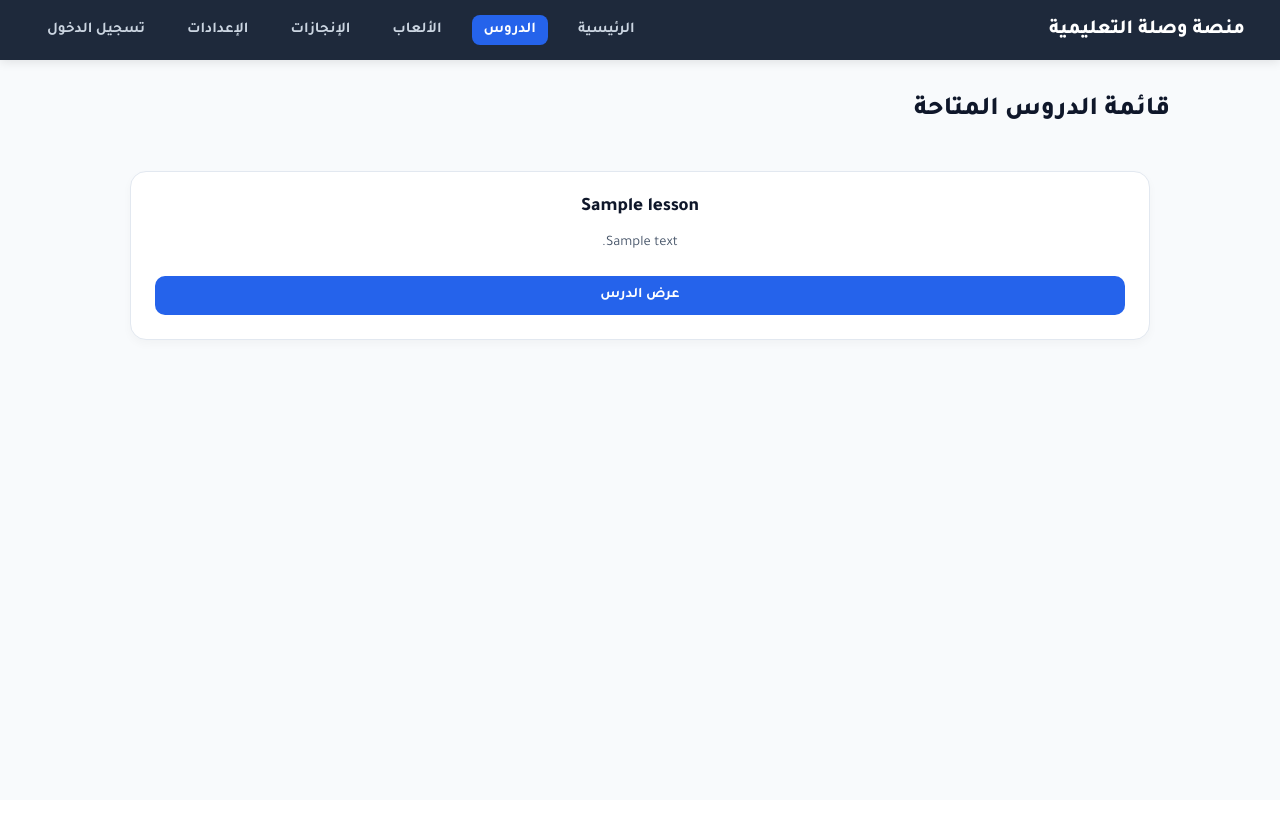
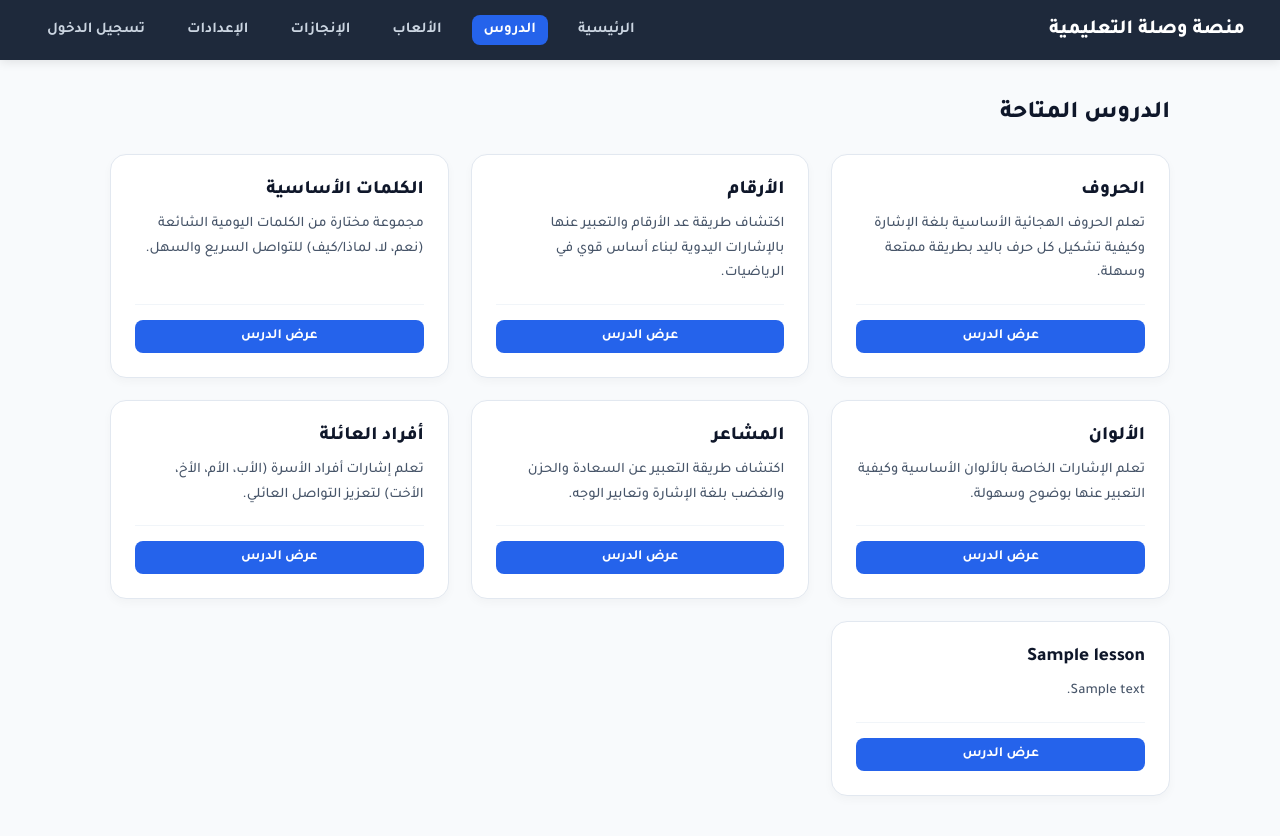
Before and after one commit to aseelmunshi60-ux/project, a PHP site: page /lesson.php in a window 1280 px wide. Before the commit the page ends 341 px from the top, so only its background shows below. Run offline with PHP 8.4, Linux system fonts and the light colour scheme; tables that the repository leaves empty or names only in its code hold one stand-in row (values such as "Sample post").

Commit message:
Add lesson

```diff
--- a/lesson.php
+++ b/lesson.php
@@ -3,136 +3,130 @@ if (session_status() === PHP_SESSION_NONE) {
     session_start();
 }
 include 'db_connect.php';
+
+// 1. الدروس الـ 6 الأساسية والثابتة
+$lessons = [
+    [
+        'id' => 1,
+        'title' => 'الحروف',
+        'description' => 'تعلم الحروف الهجائية الأساسية بلغة الإشارة وكيفية تشكيل كل حرف باليد بطريقة ممتعة وسهلة.',
+        'icon' => '☝️'
+    ],
+    [
+        'id' => 2,
+        'title' => 'الأرقام',
+        'description' => 'اكتشاف طريقة عد الأرقام والتعبير عنها بالإشارات اليدوية لبناء أساس قوي في الرياضيات.',
+        'icon' => '👉'
+    ],
+    [
+        'id' => 3,
+        'title' => 'الكلمات الأساسية',
+        'description' => 'مجموعة مختارة من الكلمات اليومية الشائعة (نعم، لا، لماذا/كيف) للتواصل السريع والسهل.',
+        'icon' => '👌'
+    ],
+    [
+        'id' => 4,
+        'title' => 'الألوان',
+        'description' => 'تعلم الإشارات الخاصة بالألوان الأساسية وكيفية التعبير عنها بوضوح وسهولة.',
+        'icon' => '🤏'
+    ],
+    [
+        'id' => 5,
+        'title' => 'المشاعر',
+        'description' => 'اكتشاف طريقة التعبير عن السعادة والحزن والغضب بلغة الإشارة وتعابير الوجه.',
+        'icon' => '😊'
+    ],
+    [
+        'id' => 6,
+        'title' => 'أفراد العائلة',
+        'description' => 'تعلم إشارات أفراد الأسرة (الأب، الأم، الأخ، الأخت) لتعزيز التواصل العائلي.',
+        'icon' => '👨'
+    ]
+];
+
+// 2. دمج الدروس الموجودة في قاعدة البيانات مع الدروس الـ 6 بأمان
+if (isset($conn)) {
+    try {
+        $res = @mysqli_query($conn, "SELECT * FROM lesson");
+        if ($res && mysqli_num_rows($res) > 0) {
+            while ($row = mysqli_fetch_assoc($res)) {
+                $db_title = trim($row['title'] ?? '');
+                if ($db_title === '') {
+                    continue;
+                }
+
+                $exists = false;
+                foreach ($lessons as $l) {
+                    if ($l['title'] === $db_title) {
+                        $exists = true;
+                        break;
+                    }
+                }
+
+                if (!$exists) {
+                    $raw_desc = $row['content'] ?? $row['description'] ?? 'محتوى تعليمي تفاعلي.';
+                    // إخفاء سطر رابط الفيديو إن وجد داخل content ليبقى الوصف نظيفاً في القائمة
+                    $clean_desc = trim(preg_replace('/\s*رابط الفيديو:\s*https?:\/\/\S+/iu', '', $raw_desc));
+                    if ($clean_desc === '') {
+                        $clean_desc = 'محتوى تعليمي تفاعلي.';
+                    }
+
+                    $lessons[] = [
+                        'id' => $row['lesson_id'] ?? $row['id'] ?? 99,
+                        'title' => $db_title,
+                        'description' => $clean_desc,
+                        'icon' => $row['icon'] ?? '📚'
+                    ];
+                }
+            }
+        }
+    } catch (Throwable $e) {
+    }
+}
+
+function e($s) {
+    return htmlspecialchars((string)$s, ENT_QUOTES, 'UTF-8');
+}
 ?>
 <!DOCTYPE html>
 <html lang="ar" dir="rtl">
 <head>
 <meta charset="UTF-8">
-    <meta name="viewport" content="width=device-width, initial-scale=1.0">
-    <title>قائمة الدروس - منصة وصلة التعليمية</title>
+<meta name="viewport" content="width=device-width, initial-scale=1">
+<title>الدروس المتاحة - منصة وصلة التعليمية</title>
 <link href="https://fonts.googleapis.com/css2?family=Tajawal:wght@400;500;700;800&display=swap" rel="stylesheet">
 <link rel="stylesheet" href="style.css">
 <style>
-        * {
-            box-sizing: border-box;
-        }
-        /* تنسيق الهيدر بعرض الشاشة الكامل */
-        .main-header {
-            background-color: #1e293b;
-            color: #ffffff;
-            padding: 15px 35px;
-            width: 100%;
-            box-shadow: 0 2px 10px rgba(0, 0, 0, 0.1);
-        }
-        .nav-container {
-            width: 100%;
-            display: flex;
-            justify-content: space-between;
-            align-items: center;
-            flex-wrap: wrap;
-            gap: 15px;
-        }
-        .logo-title {
-            font-size: 20px;
-            font-weight: 800;
-            color: #ffffff;
-        }
-        .nav-links {
-            display: flex;
-            gap: 18px;
-            align-items: center;
-            flex-wrap: wrap;
-        }
-        .nav-links a {
-            color: #cbd5e1;
-            text-decoration: none;
-            font-size: 15px;
-            font-weight: 600;
-            padding: 6px 12px;
-            border-radius: 8px;
-            transition: all 0.2s ease;
-        }
-        .nav-links a:hover, .nav-links a.active {
-            color: #ffffff;
-            background-color: #2563eb;
-        }
+    * { box-sizing: border-box; margin: 0; padding: 0; }
+    body { font-family: 'Tajawal', sans-serif; background: #f8fafc; color: #1e293b; min-height: 100vh; }
 
-        /* تنسيق الصفحة والكروت */
-        body {
-            font-family: 'Tajawal', sans-serif;
-            background-color: #f8fafc;
-            color: #1e293b;
-            margin: 0;
-        }
-        .container {
-            max-width: 1100px;
-            margin: 35px auto;
-            padding: 0 20px;
-        }
-        .page-title {
-            font-size: 26px;
-            font-weight: 800;
-            color: #0f172a;
-            margin-bottom: 25px;
-            text-align: right;
-        }
-        .cards-grid {
-            display: grid;
-            grid-template-columns: repeat(auto-fit, minmax(260px, 1fr));
-            gap: 22px;
-        }
-        .card {
-            background: #ffffff;
-            border: 1px solid #e2e8f0;
-            border-radius: 16px;
-            padding: 24px;
-            display: flex;
-            flex-direction: column;
-            justify-content: space-between;
-            box-shadow: 0 4px 10px rgba(0, 0, 0, 0.03);
-            transition: all 0.25s ease;
-        }
-        .card:hover {
-            transform: translateY(-4px);
-            border-color: #2563eb;
-            box-shadow: 0 10px 20px rgba(37, 99, 235, 0.08);
-        }
-        .card h3 {
-            font-size: 19px;
-            font-weight: 800;
-            color: #0f172a;
-            margin: 0 0 12px 0;
-        }
-        .card p {
-            font-size: 14.5px;
-            color: #475569;
-            line-height: 1.7;
-            margin: 0 0 20px 0;
-        }
-        .card-btn {
-            display: block;
-            text-align: center;
-            background: #2563eb;
-            color: #ffffff;
-            text-decoration: none;
-            padding: 11px 16px;
-            border-radius: 10px;
-            font-weight: 700;
-            font-size: 14.5px;
-            transition: background 0.2s ease;
-        }
-        .card-btn:hover {
-            background: #1d4ed8;
-        }
+    .main-header { background-color: #1e293b; color: #ffffff; padding: 15px 35px; width: 100%; box-shadow: 0 2px 10px rgba(0, 0, 0, 0.1); }
+    .nav-container { width: 100%; display: flex; justify-content: space-between; align-items: center; flex-wrap: wrap; gap: 15px; }
+    .logo-title { font-size: 20px; font-weight: 800; color: #ffffff; }
+    .nav-links { display: flex; gap: 18px; align-items: center; flex-wrap: wrap; }
+    .nav-links a { color: #cbd5e1; text-decoration: none; font-size: 15px; font-weight: 600; padding: 6px 12px; border-radius: 8px; transition: all 0.2s ease; }
+    .nav-links a:hover, .nav-links a.active { color: #ffffff; background-color: #2563eb; }
+
+    .container { width: 100%; max-width: 1100px; margin: 0 auto; padding: 40px 20px; }
+    .page-header { margin-bottom: 25px; text-align: right; }
+    .page-header h1 { font-size: 24px; font-weight: 800; color: #0f172a; }
+
+    .lessons-grid { display: grid; grid-template-columns: repeat(auto-fit, minmax(260px, 1fr)); gap: 22px; }
+    .lesson-card { background: #ffffff; border-radius: 16px; padding: 24px; box-shadow: 0 4px 10px rgba(0, 0, 0, 0.03); border: 1px solid #e2e8f0; color: #1e293b; display: flex; flex-direction: column; justify-content: space-between; transition: transform 0.25s, box-shadow 0.25s; }
+    .lesson-card:hover { transform: translateY(-4px); border-color: #2563eb; box-shadow: 0 10px 20px rgba(37, 99, 235, 0.08); }
+    .lesson-info h2 { font-size: 19px; font-weight: 800; color: #0f172a; margin-bottom: 10px; }
+    .lesson-info p { font-size: 14.5px; color: #475569; font-weight: 500; line-height: 1.7; margin-bottom: 18px; }
+    .lesson-footer { display: flex; justify-content: space-between; align-items: center; border-top: 1px solid #f1f5f9; padding-top: 15px; }
+    .lesson-icon { font-size: 32px; }
+    .card-btn { background: #2563eb; color: #ffffff; padding: 8px 16px; border-radius: 8px; font-size: 14px; font-weight: 700; text-decoration: none; display: block; text-align: center; width: 100%; }
+    .card-btn:hover { background: #1d4ed8; }
 </style>
 </head>
 <body>
 
-    <!-- القائمة العلوية -->
     <header class="main-header">
         <div class="nav-container">
             <div class="logo-title">منصة وصلة التعليمية</div>
-
             <nav class="nav-links">
                 <a href="index.php">الرئيسية</a>
                 <a href="lesson.php" class="active">الدروس</a>
@@ -148,79 +142,23 @@ include 'db_connect.php';
         </div>
     </header>
 
-    <!-- المحتوى الرئيسي -->
     <main class="container">
-        <h2 class="page-title">قائمة الدروس المتاحة</h2>
-
-        <!-- شبكة الكروت -->
-        <div class="cards-grid">
-            <?php
-            $query = "SELECT * FROM lesson";
-            $result = @mysqli_query($conn, $query);
-
-            if ($result && mysqli_num_rows($result) > 0) {
-                while($row = mysqli_fetch_assoc($result)) {
-                    $les_id = $row['lesson_id'] ?? $row['id'] ?? 0;
-                    $les_title = urlencode($row['title']);
-
-                    echo '<div class="card">';
-                    echo '    <div>';
-                    echo '        <h3>' . htmlspecialchars($row["title"]) . '</h3>';
-                    echo '        <p>' . htmlspecialchars($row["description"]) . '</p>';
-                    echo '    </div>';
-                    echo '    <a href="lesson_details.php?id=' . $les_id . '&title=' . $les_title . '" class="card-btn">عرض الدرس</a>';
-                    echo '</div>';
-                }
-            } else {
-            ?>
-                <div class="card">
-                    <div>
-                        <h3>الحروف</h3>
-                        <p>تعلم الحروف الهجائية الأساسية بلغة الإشارة وكيفية تشكيل كل حرف باليد بطريقة ممتعة وسهلة.</p>
-                    </div>
-                    <a href="lesson_details.php?title=الحروف" class="card-btn">عرض الدرس</a>
+        <div class="page-header">
+            <h1>الدروس المتاحة</h1>
         </div>
 
-                <div class="card">
-                    <div>
-                        <h3>الأرقام</h3>
-                        <p>اكتشاف طريقة عد الأرقام والتعبير عنها بالإشارات اليدوية لبناء أساس قوي في الرياضيات.</p>
+        <div class="lessons-grid">
+            <?php foreach ($lessons as $l): ?>
+                <div class="lesson-card">
+                    <div class="lesson-info">
+                        <h2><?= e($l['title']) ?></h2>
+                        <p><?= e($l['description']) ?></p>
                     </div>
-                    <a href="lesson_details.php?title=الأرقام" class="card-btn">عرض الدرس</a>
+                    <div class="lesson-footer">
+                        <a href="lesson_details.php?id=<?= (int)$l['id'] ?>&title=<?= urlencode($l['title']) ?>" class="card-btn">عرض الدرس</a>
                     </div>
-
-                <div class="card">
-                    <div>
-                        <h3>الكلمات الأساسية</h3>
-                        <p>مجموعة مختارة من الكلمات اليومية الشائعة (نعم، لا، لماذا/كيف) للتواصل السريع والسهل.</p>
                 </div>
-                    <a href="lesson_details.php?title=الكلمات الأساسية" class="card-btn">عرض الدرس</a>
-                </div>
-
-                <div class="card">
-                    <div>
-                        <h3>الألوان</h3>
-                        <p>تعلم الإشارات الخاصة بالألوان الأساسية وكيفية التعبير عنها بوضوح وسهولة.</p>
-                    </div>
-                    <a href="lesson_details.php?title=الألوان" class="card-btn">عرض الدرس</a>
-                </div>
-
-                <div class="card">
-                    <div>
-                        <h3>المشاعر</h3>
-                        <p>اكتشاف طريقة التعبير عن السعادة والحزن والغضب بلغة الإشارة وتعابير الوجه.</p>
-                    </div>
-                    <a href="lesson_details.php?title=المشاعر" class="card-btn">عرض الدرس</a>
-                </div>
-
-                <div class="card">
-                    <div>
-                        <h3>أفراد العائلة</h3>
-                        <p>تعلم إشارات أفراد الأسرة (الأب، الأم، الأخ، الأخت) لتعزيز التواصل العائلي.</p>
-                    </div>
-                    <a href="lesson_details.php?title=أفراد العائلة" class="card-btn">عرض الدرس</a>
-                </div>
-            <?php } ?>
+            <?php endforeach; ?>
         </div>
     </main>
 
```
Lines whose indentation alone changed are shown as unchanged.
